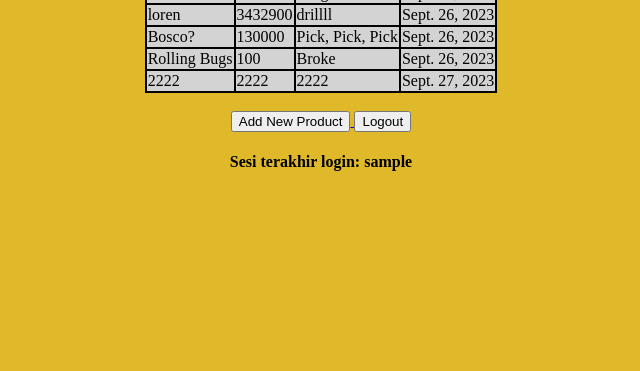
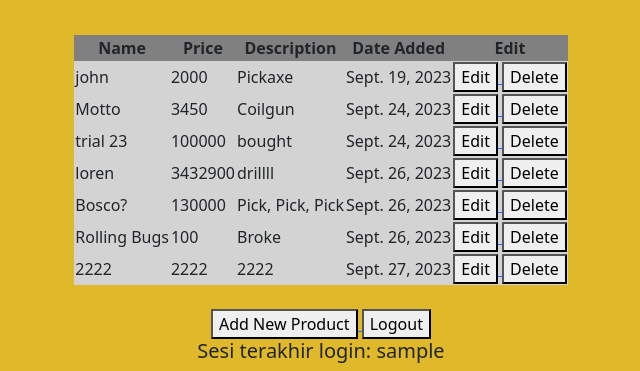
Before and after one commit to IrvanRizqy/Inventory-Project, a Django app: template main/templates/main.html in a window 1280 px wide. Shown: the part 707-1078 px from the top of the page, without its empty margins (319-959 px from the left). Before the commit the page ends 878 px from the top, so only its background shows below. Run offline with Django 4.2, Linux system fonts and the light colour scheme; data comes from the database, SQL or seed files in the repository; both versions use the stored data as it was after the commit; the template is opened without the code that fills it: values that come from a table or form of the project are taken from there, most other values are stand-ins (such as "Sample title", 1, 10 or a date in 2020).

Commit message:
tugas 5 selesai

```diff
--- a/main/templates/main.html
+++ b/main/templates/main.html
@@ -18,12 +18,12 @@
 
         <br>
 
-        <table bgcolor="black">
-            <tr bgcolor="grey">
+        <table class="table table-bordered w-auto">
+            <tr bgcolor="grey" align="middle">
                 <th width="150">Model</th>
                 <th width="150">Name</th>
                 <th width="150">Amount (in stock)</th>
-                <th width="150">Description</th>
+                <th width="300">Description</th>
                 <th width="150">Category</th>
                 <th width="150">Stats</th>
             </tr>
@@ -31,7 +31,7 @@
                 <td width="150"><img src="https://static.wikia.nocookie.net/deeprockgalactic_gamepedia_en/images/4/4b/GearGraphic_Coilgun.png/revision/latest?cb=20220429173708" height="100"></td>
                 <td width="150">{{ name1 }}</td>
                 <td width="150">{{ amount1 }}</td>
-                <td width="150">{{ description1 }}</td>
+                <td width="300">{{ description1 }}</td>
                 <td width="150">{{ category1 }}</td>
                 <td width="200" align="left"><ul>
                     <li>{{ stats1a }}</li>
@@ -45,7 +45,7 @@
                 <td width="150"><img src="https://static.wikia.nocookie.net/deeprockgalactic_gamepedia_en/images/f/f3/GearGraphic_Drills.png/revision/latest?cb=20181213192809" height="100"></td>
                 <td width="150">{{ name2 }}</td>
                 <td width="150">{{ amount2 }}</td>
-                <td width="150">{{ description2 }}</td>
+                <td width="300">{{ description2 }}</td>
                 <td width="150">{{ category2 }}</td>
                 <td width="200" align="left"><ul>
                     <li>{{ stats2a }}</li>
@@ -59,7 +59,7 @@
                 <td width="150"><img src="https://static.wikia.nocookie.net/deeprockgalactic_gamepedia_en/images/d/db/GearGraphic_PickAxe.png/revision/latest?cb=20181213194347" height="100"></td>
                 <td width="150">{{ name3 }}</td>
                 <td width="150">{{ amount3 }}</td>
-                <td width="150">{{ description3 }}</td>
+                <td width="300">{{ description3 }}</td>
                 <td width="150">{{ category3 }}</td>
                 <td width="200" align="left"><ul>
                     <li>{{ stats3a }}</li>
@@ -71,11 +71,12 @@
         <br>
 
         <table bgcolor="black">
-            <tr bgcolor="grey">
+            <tr bgcolor="grey" align="middle">
                 <th>Name</th>
                 <th>Price</th>
                 <th>Description</th>
                 <th>Date Added</th>
+                <th>Edit</th>
             </tr>
 
             {% comment %} Berikut cara memperlihatkan data produk di bawah baris ini {% endcomment %}
@@ -86,6 +87,18 @@
                     <td>{{product.price}}</td>
                     <td>{{product.description}}</td>
                     <td>{{product.date_added}}</td>
+                    <td>
+                        <a href="{% url 'main:edit_product' product.pk %}">
+                            <button>
+                                Edit
+                            </button>
+                        </a>
+                        <a href="{% url 'main:delete_product' product.pk %}">
+                            <button>
+                                Delete
+                            </button>
+                        </a>
+                    </td>
                 </tr>
             {% endfor %}
         </table>
@@ -104,7 +117,7 @@
             </button>
         </a>
 
-        <h4>Sesi terakhir login: {{ last_login }}</h4>
+        <h5>Sesi terakhir login: {{ last_login }}</h5>
     </center>
 
     {% endblock content %}
--- a/main/urls.py
+++ b/main/urls.py
@@ -7,6 +7,8 @@
 from main.views import register
 from main.views import login_user
 from main.views import logout_user
+from main.views import edit_product
+from main.views import delete_product
 
 app_name = 'main'
 
@@ -20,4 +22,6 @@
     path('register/', register, name='register'),
     path('login/', login_user, name='login'),
     path('logout/', logout_user, name='logout'),
+    path('edit-product/<int:id>', edit_product, name='edit_product'),
+    path('delete/<int:id>', delete_product, name='delete_product'),
 ]
--- a/templates/base.html
+++ b/templates/base.html
@@ -2,13 +2,12 @@
 <!DOCTYPE html>
 <html lang="en">
     <head>
-        <meta charset="UTF-8" />
-        <meta
-            name="viewport"
-            content="width=device-width, initial-scale=1.0"
-        />
         {% block meta %}
+            <meta charset="UTF-8" />
+            <meta name="viewport" content="width=device-width, initial-scale=1">
         {% endblock meta %}
+        <link href="https://cdn.jsdelivr.net/npm/bootstrap@5.3.2/dist/css/bootstrap.min.css" rel="stylesheet" integrity="sha384-T3c6CoIi6uLrA9TneNEoa7RxnatzjcDSCmG1MXxSR1GAsXEV/Dwwykc2MPK8M2HN" crossorigin="anonymous">
+        <script src="https://code.jquery.com/jquery-3.6.0.min.js" integrity="sha384-KyZXEAg3QhqLMpG8r+J4jsl5c9zdLKaUk5Ae5f5b1bw6AUn5f5v8FZJoMxm6f5cH1" crossorigin="anonymous"></script>
     </head>
 
     <body>
```
Also changed, not shown: main/templates/edit_product.html (added, +22 -0 lines), main/templates/login.html (+11 -1 lines), main/templates/register.html (+11 -1 lines), main/views.py (+23 -0 lines), README.md, db.sqlite3.
